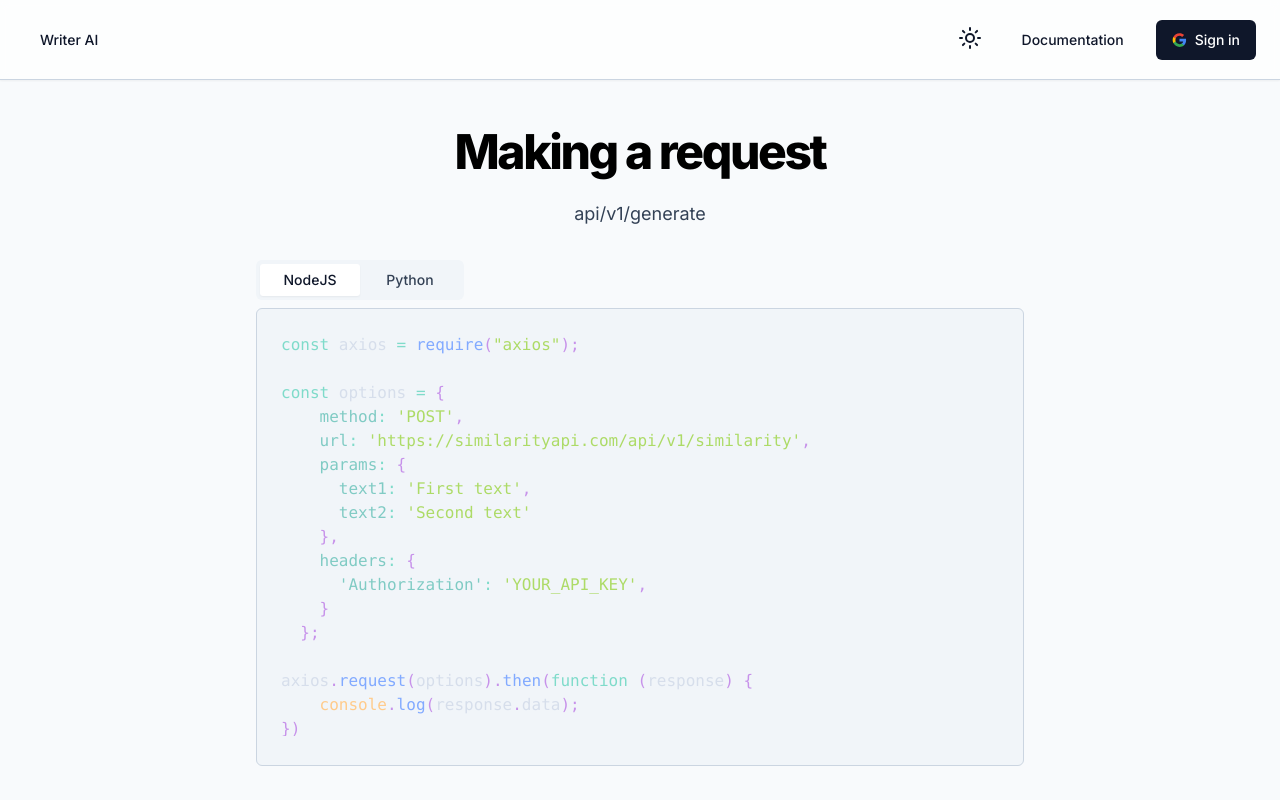
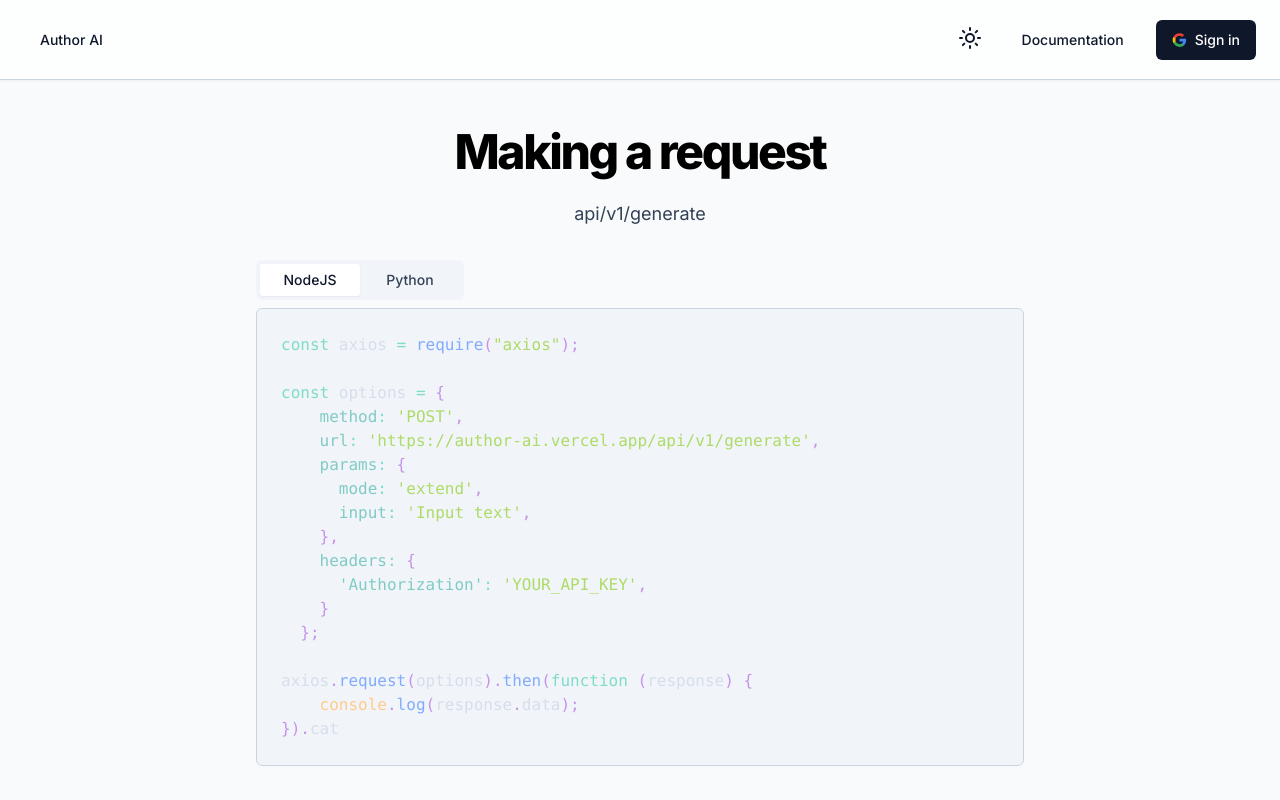
Before and after one commit to markkong30/writer-ai, a Next.js app: page /documentation in a window 1280 px wide. Built offline with nearby package versions, Linux system fonts and the light colour scheme; no server answers.

Commit message:
small fix & update meta

```diff
--- a/src/app/dashboard/page.tsx
+++ b/src/app/dashboard/page.tsx
@@ -8,8 +8,8 @@
 import { notFound } from 'next/navigation';
 
 export const metadata: Metadata = {
-	title: 'Similarity API | Dashboard',
-	description: 'Free & open-source text similarity API'
+	title: 'AuthorAI API | Dashboard',
+	description: 'Free & open-source text AuthorAI API'
 };
 
 const Dashboard = async () => {
--- a/src/app/documentation/page.tsx
+++ b/src/app/documentation/page.tsx
@@ -6,7 +6,7 @@
 import { metaDescription } from '@lib/constants';
 
 export const metadata: Metadata = {
-	title: 'WriterAI API | Documentation',
+	title: 'AuthorAI API | Documentation',
 	description: metaDescription
 };
 
--- a/src/app/page.tsx
+++ b/src/app/page.tsx
@@ -7,7 +7,7 @@
 import { metaDescription } from '@lib/constants';
 
 export const metadata: Metadata = {
-	title: 'WriterAI API | Home',
+	title: 'AuthorAI API | Home',
 	description: metaDescription
 };
 
@@ -24,7 +24,7 @@
 					</Heading>
 
 					<Paragraph className="max-w-xl lg:text-left">
-						Elevate your writing to the next level with WriterAI&apos;s
+						Elevate your writing to the next level with AuthorAI&apos;s
 						AI-powered tools, available for free with our open-source{' '}
 						<Link
 							href="/login"
--- a/src/components/api-key-options/ApiKeyOptions.tsx
+++ b/src/components/api-key-options/ApiKeyOptions.tsx
@@ -42,8 +42,7 @@
 				message: 'Please try again later.',
 				type: 'error'
 			});
-		},
-		onSuccess: () => router.refresh()
+		}
 	});
 
 	const isLoading = isCreatingKey || isRevokingKey;
@@ -89,7 +88,15 @@
 					Create new key
 				</DropdownMenuItem>
 				<DropdownMenuSeparator />
-				<DropdownMenuItem onClick={() => revokeKey()}>
+				<DropdownMenuItem
+					onClick={async () => {
+						const revokeSuccess = await revokeKey();
+
+						if (revokeSuccess) {
+							router.refresh();
+						}
+					}}
+				>
 					Revoke key
 				</DropdownMenuItem>
 			</DropdownMenuContent>
--- a/src/components/dashboard/ApiDashboard.tsx
+++ b/src/components/dashboard/ApiDashboard.tsx
@@ -31,7 +31,7 @@
 
 	const serializableRequests = userRequests.map((req) => ({
 		...req,
-		timestamp: format(req.timestamp, 'MMMM d, yyyy h:mm:ss a')
+		timestamp: format(req.timestamp, 'MMMM d, yyyy HH:mm:ss')
 	}));
 
 	return (
--- a/src/components/navbar/Navbar.tsx
+++ b/src/components/navbar/Navbar.tsx
@@ -15,7 +15,7 @@
 		<div className="fixed backdrop-blur-sm bg-white/75 dark:bg-slate-900/75 z-50 top-0 left-0 right-0 h-20 border-b border-slate-300 dark:border-slate-700 shadow-sm flex items-center justify-between">
 			<div className="container max-w-7xl mx-auto w-full flex justify-between items-center">
 				<Link href="/" className={buttonVariants({ variant: 'link' })}>
-					Writer AI
+					Author AI
 				</Link>
 
 				<div className="md:hidden">
--- a/src/components/request-api-key/RequestApiKey.tsx
+++ b/src/components/request-api-key/RequestApiKey.tsx
@@ -3,14 +3,18 @@
 import { Button } from '@components/button/Button';
 import CopyButton from '@components/copyBtn/CopyBtn';
 import Heading from '@components/heading/Heading';
+import Icons from '@components/icons/Icons';
 import { Input } from '@components/input/Input';
 import Paragraph from '@components/paragraph/Paragraph';
 import { toast } from '@components/toast/Toast';
 import { createApiKey } from '@lib/api';
 import { useMutation } from '@tanstack/react-query';
 import { Key } from 'lucide-react';
+import { useRouter } from 'next/navigation';
 
 const RequestApiKey = () => {
+	const router = useRouter();
+
 	const {
 		mutate,
 		data: apiKey,
@@ -63,6 +67,12 @@
 					</Button>
 				</div>
 			</form>
+			<div className="mx-auto text-center mt-12">
+				<Button variant="ghost" className="w-fit" onClick={router.refresh}>
+					<span>Check your connection histories </span>
+					<Icons.ChevronRight className="mr-2 h-4 w-4" />
+				</Button>
+			</div>
 		</div>
 	);
 };
--- a/src/lib/constants.ts
+++ b/src/lib/constants.ts
@@ -2,10 +2,10 @@
 
 const options = {
     method: 'POST',
-    url: 'https://similarityapi.com/api/v1/similarity',
+    url: 'https://author-ai.vercel.app/api/v1/generate',
     params: {
-      text1: 'First text',
-      text2: 'Second text'
+      mode: 'extend',
+      input: 'Input text',
     },
     headers: {
       'Authorization': 'YOUR_API_KEY',
@@ -20,18 +20,18 @@
 
 export const python = `import requests
 
-url = 'https://similarityapi.com/api/v1/{mode}'
+url: 'https://author-ai.vercel.app/api/v1/generate'
 api_key = 'YOUR_API_KEY'
-text1 = 'First text'
-text2 = 'Second text'
+mode: 'extend'
+input: 'Input text'
 
 headers = {
     'Authorization': api_key
 }
 
 payload = {
-    'text1': text1,
-    'text2': text2
+    'mode': mode,
+    'input': input
 }
 
 response = requests.post(url, headers=headers, json=payload)
```
Also changed, not shown: src/lib/middlewares.ts (+0 -13 lines).
